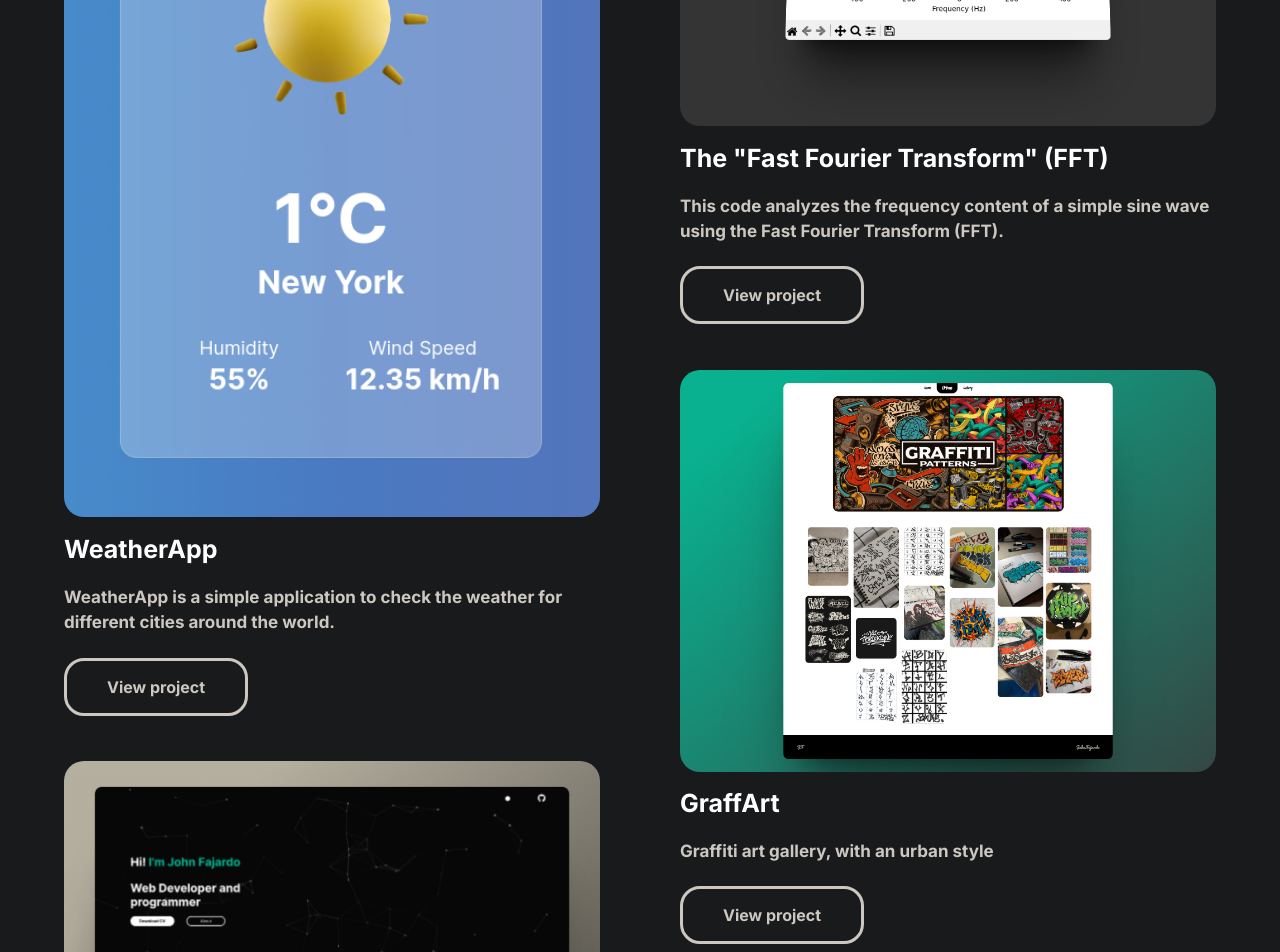
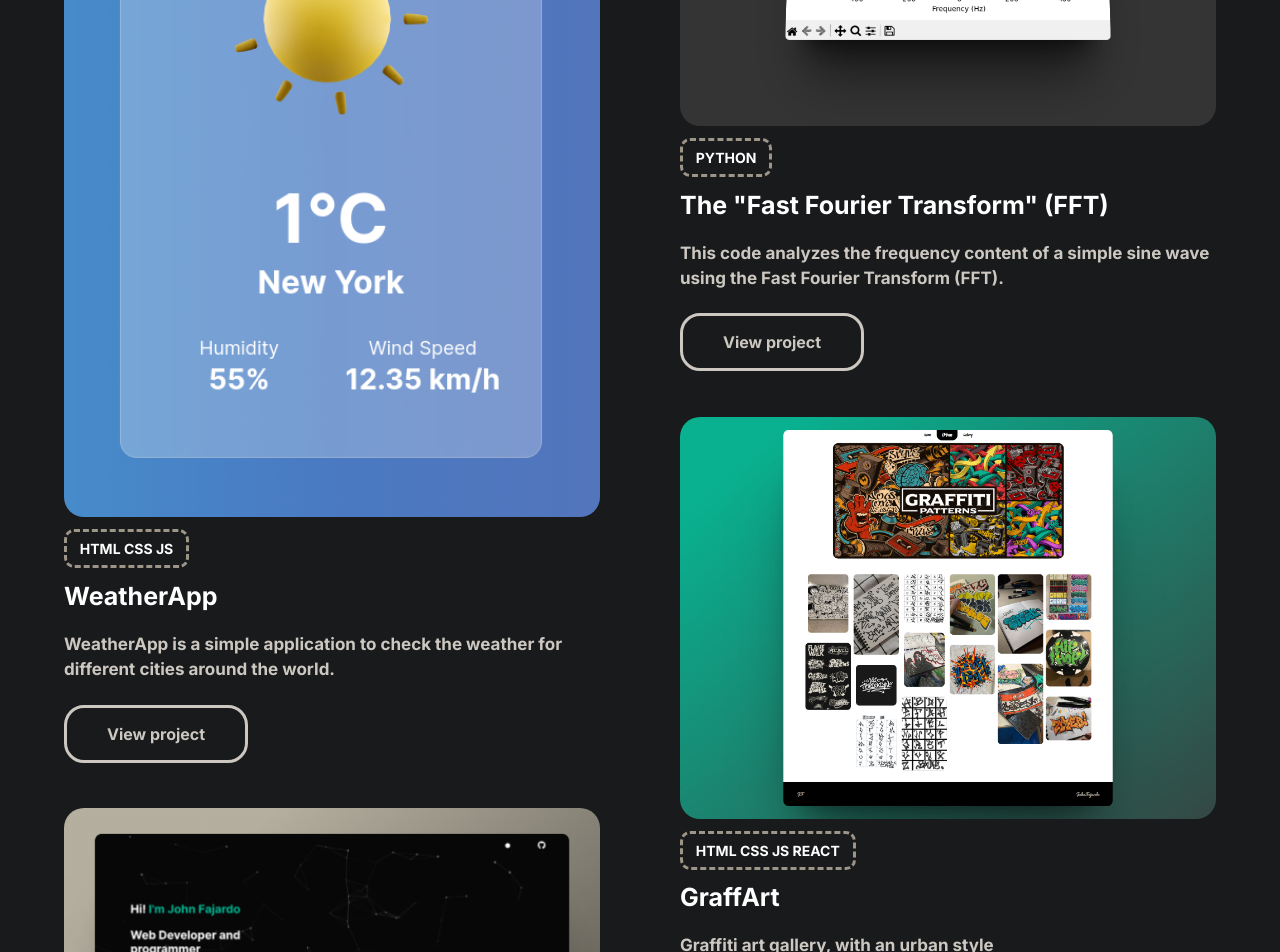
Before and after one commit to JohnFajardo-Dev/DevPortfolio, a React (Vite) app: page / in a window 1280 px wide. Shown: the part 1060-2012 px from the top of the page. Built offline with nearby package versions, Linux system fonts and the light colour scheme.

Commit message:
Add skills used in cards, works page

```diff
--- a/src/components/Cards/Cards.css
+++ b/src/components/Cards/Cards.css
@@ -42,3 +42,19 @@
 .button-card p:hover{
     color: var(--main-bg-color);
 }
+
+.used-skills-cont{
+    width: fit-content;
+    margin: 0.5rem 0 0 0;
+    padding: 0.5rem 0.8rem;
+    align-items: center;
+    justify-content: center;
+    border-radius: 10px;
+    border-style: dashed;
+    border-color: var(--nofocus-txt-color);
+}
+
+.used-skills-txt{
+    font-size: 14px;
+    color: var(--clean-txt-color);
+}
--- a/src/components/Cards/Cards.jsx
+++ b/src/components/Cards/Cards.jsx
@@ -1,45 +1,26 @@
 import "./Cards.css";
 
-function Cards({ title, description, image, downstyle, link, indev }) {
+function Cards({ title, description, image, href, tag }) {
   return (
     <article>
-      {downstyle ? (
       <div className="card">
-          {indev ? (
-            <img src={image} alt="" className="img-card img-indev" />
-          ) : (
         <img src={image} alt="" className="img-card" />
-          )}
+
+        <article className="used-skills-cont">
+          <h3 className="used-skills-txt">{tag}</h3>
+        </article>
+
         <h2 className="title-card">{title}</h2>
         <p className="description-card">{description}</p>
         <button
           className="button-card"
           onClick={() => {
-              window.open(link, "_blank");
+            window.open(href, "_blank");
           }}
         >
           <p>View project</p>
         </button>
       </div>
-      ) : (
-        <div className="card">
-          <h2 className="title-card">{title}</h2>
-          <p className="description-card">{description}</p>
-          {indev ? (
-            <img src={image} alt="" className="img-card img-indev" />
-          ) : (
-            <img src={image} alt="" className="img-card" />
-          )}
-          <button
-            className="button-card"
-            onClick={() => {
-              window.open(link, "_blank");
-            }}
-          >
-            <p>View project</p>
-          </button>
-        </div>
-      )}
     </article>
   );
 }
--- a/src/pages/Works/Works.jsx
+++ b/src/pages/Works/Works.jsx
@@ -9,29 +9,29 @@ function Works() {
           title="WeatherApp"
           description="WeatherApp is a simple application to check the weather for different cities around the world. "
           image="assets/works/WeatherApp.jpg"
-          link="https://github.com/Fajardo-dev/WeatherApp"
-          downstyle="true"
+          href="https://github.com/Fajardo-dev/WeatherApp"
+          tag="HTML CSS JS"
         />
         <Cards
           title="Portfolio v1 John Fajardo"
           description="Version 1 of John Fajardo's portfolio, made with html, css and javascript"
           image="assets/works/PortfolioV1.jpg"
-          downstyle="true"
-          link="https://github.com/Fajardo-dev/Portfolio"
+          href="https://github.com/Fajardo-dev/Portfolio"
+          tag="HTML CSS JS"
         />
         <Cards
           title='The "Fast Fourier Transform" (FFT)'
           description="This code analyzes the frequency content of a simple sine wave using the Fast Fourier Transform (FFT)."
           image="assets/works/FFT.jpg"
-          link="https://github.com/Fajardo-dev/FFT"
-          downstyle="false"
+          href="https://github.com/Fajardo-dev/FFT"
+          tag="PYTHON"
         />
         <Cards
           title="GraffArt"
           description="Graffiti art gallery, with an urban style"
           image="assets/works/GraffArt.png"
-          downstyle="true"
-          link="https://github.com/Fajardo-dev/GraffArt"
+          href="https://github.com/Fajardo-dev/GraffArt"
+          tag="HTML CSS JS REACT"
         />
       </section>
     </section>
```
Lines whose indentation alone changed are shown as unchanged.
